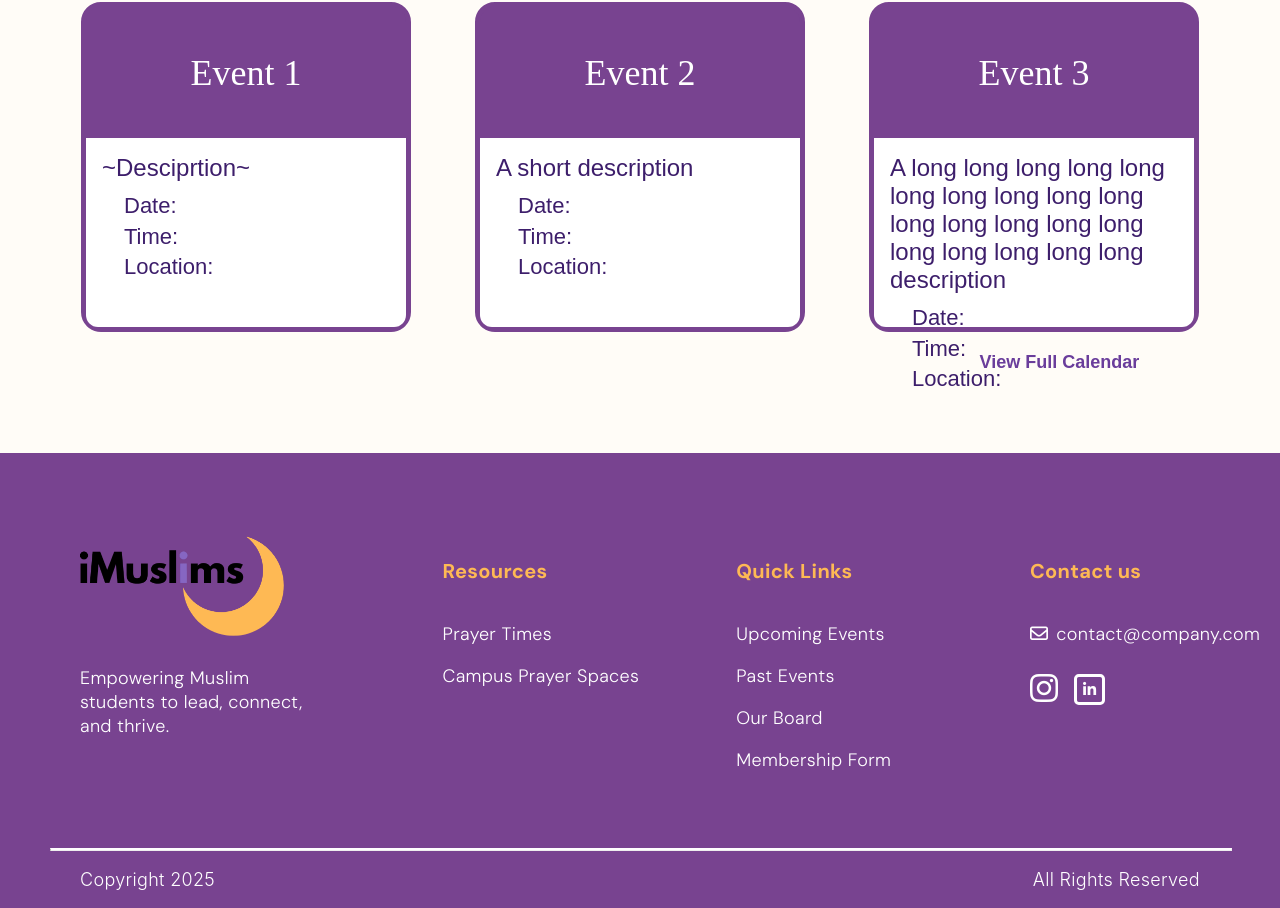
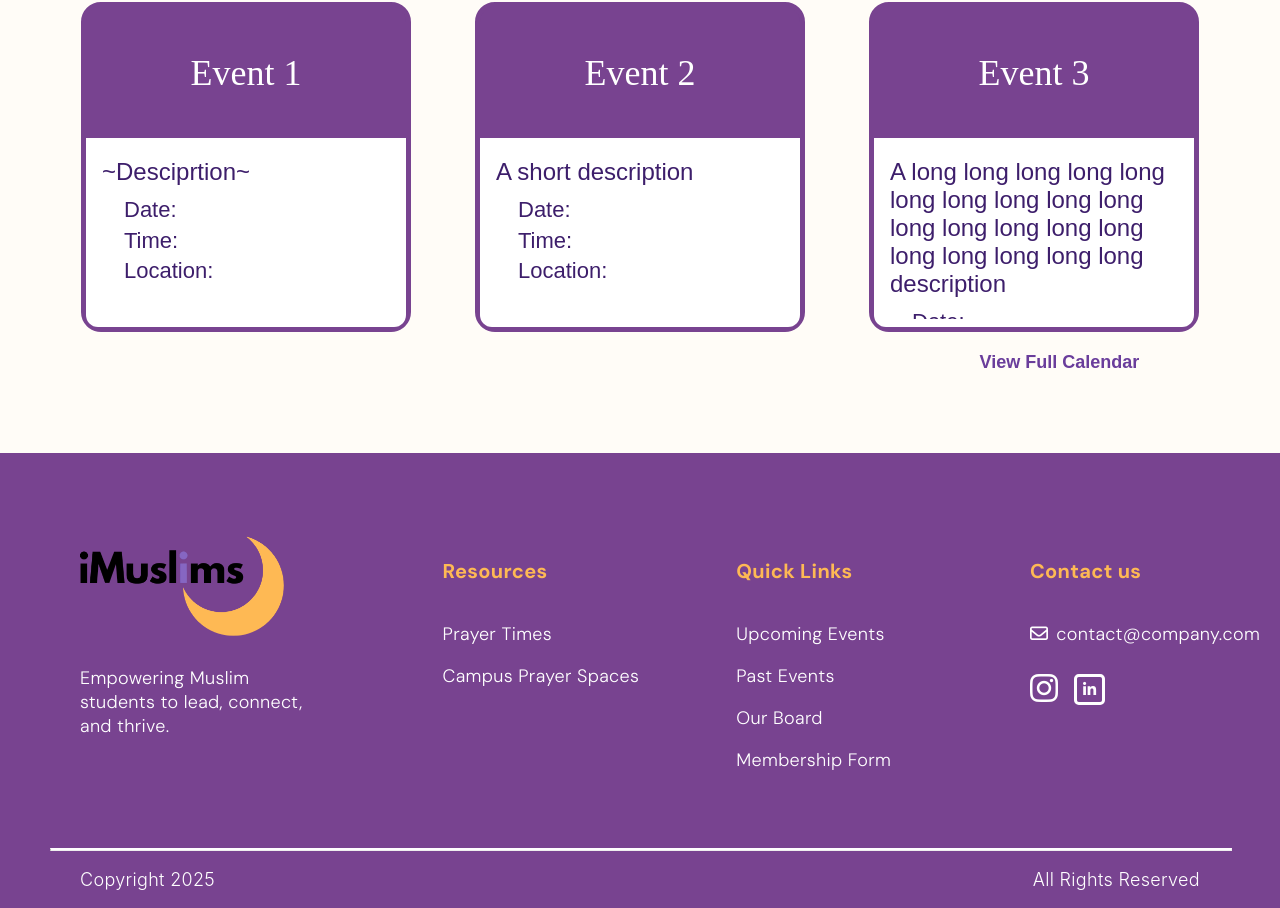
Before and after one commit to JimmyALiu/iMuslims, a Next.js app: page /home in a window 1280 px wide. Shown: the part 1450-2358 px from the top of the page. Built offline with nearby package versions, Linux system fonts and the light colour scheme; a web font is replaced by a local one.

Commit message:
Fix scrollbar behavior to not overlap with border and handle event overflow.

```diff
--- a/src/components/CalendarEvent.jsx
+++ b/src/components/CalendarEvent.jsx
@@ -9,11 +9,13 @@ export default function CalendarEvent(props) {
                 <h3 className={styles.eventName}>{eventName}</h3>
             </div>
             <div className={styles.eventInfoContainer}>
-                <p className={styles.eventDescription}>{description}</p>
-                <div className={styles.eventInfo}>
-                    <p>Date: {date}</p>
-                    <p>Time: {time}</p>
-                    <p>Location: {location}</p>
+                <div className={styles.eventScrollWindow}>
+                    <p className={styles.eventDescription}>{description}</p>
+                    <div className={styles.eventInfo}>
+                        <p>Date: {date}</p>
+                        <p>Time: {time}</p>
+                        <p>Location: {location}</p>
+                    </div>
                 </div>
             </div>
         </div>
--- a/src/components/CalendarEvent.module.css
+++ b/src/components/CalendarEvent.module.css
@@ -24,16 +24,23 @@
     width: 100%;
     height: 59%;
     background-color: white;
-    padding: 1em 1em 0.5em 1em;
+    padding: 0.5em 0.75em 0.5em 1em;
     box-sizing: border-box;
     border-radius: 0px 0px 12px 12px;
+}
+
+.eventScrollWindow {
+    height: 100%;
+    overflow-y: auto;
+    scrollbar-width: thin;
+    scrollbar-color: light transparent;
 }
 
 .eventDescription {
     font-family: Gotu, sans-serif;
     font-size: 24px;
     color: #3D1E6B;
-    margin: 0;
+    margin: 0.5em 0 0 0;
 }
 
 .eventInfo {
```
